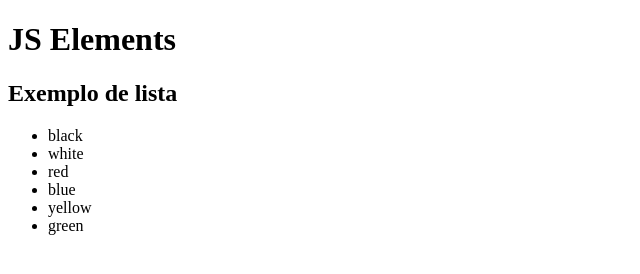
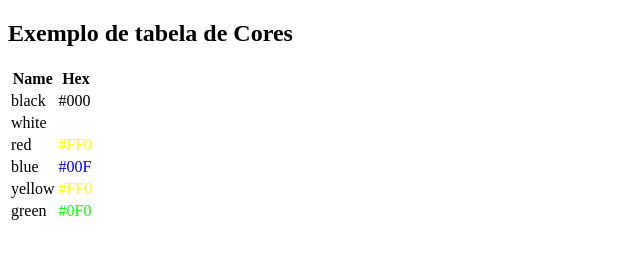
Before and after one commit to alfa-dev/JSelements, a plain HTML site: page index.html in a window 1280 px wide. Shown: the whole page, without its empty margins (0-640 px from the left). Drawn offline with Linux system fonts and the light colour scheme.

Commit message:
Adjusting parameters to improve the arguments

```diff
--- a/JSElements.js
+++ b/JSElements.js
@@ -1,38 +1,57 @@
 import {tags} from './tags.js';
 
-tags.map( function(e){
-  window[e] = function(props, content){
-    var element = document.createElement(e);
+tags.map(function(e) {
+  window[e] = function(...args) {
+    const ELEMENT = document.createElement(e)
 
-    if(!content) {
-      content = props;
-      props = null;
-    }
+    args.map(insertContentAtElement)
+      .filter( child => !!child )
+      .map((child) => {
+        ELEMENT.appendChild(child)
+      })
 
-    if(!content)
-      return element;
+    function insertContentAtElement(content) {
+      if(content === undefined) return
 
-    if(content.constructor === Array){
-      content.map(insertContentAtElement.bind(this, element));
-    } else {
-      insertContentAtElement(element, content);
-    }
+      if(isElement(content))
+        return content
+      else if(content.constructor === String)
+        return document.createTextNode(content)
+      else if(content.constructor === Array) {
+        let container = document.createDocumentFragment()
 
-    if(!!props) {
-      for (var prop in props) {
-        element.setAttribute(prop, props[prop]);
+        content.map(insertContentAtElement)
+          .map((element) => {
+            container.appendChild(element)
+          })
+
+        return container
+      }
+      else if(content.constructor === Object) {
+        for (var prop in content) {
+          ELEMENT.setAttribute(prop, content[prop]);
+        }
+
+        return;
       }
     }
 
-    function insertContentAtElement(element, content) {
-      if(content.constructor === String) {
-        element.innerText = content;
-      } else {
-        element.appendChild(content);
+    function isElement(obj) {
+      try {
+        //Using W3 DOM2 (works for FF, Opera and Chrome)
+        return obj instanceof HTMLElement;
+      }
+      catch(e){
+        //Browsers not supporting W3 DOM2 don't have HTMLElement and
+        //an exception is thrown and we end up here. Testing some
+        //properties that all elements have (works on IE7)
+        return (typeof obj==="object") &&
+          (obj.nodeType===1) && (typeof obj.style === "object") &&
+          (typeof obj.ownerDocument ==="object");
       }
     }
 
-    return element;
+    return ELEMENT;
   };
 });
 
--- a/index.html
+++ b/index.html
@@ -5,9 +5,8 @@
   <title>JS Elements</title>
 </head>
 <body>
-
 </body>
 </html>
 
-<script src="JSElements.js" type="module"></script>
-<script src="index.js" type="module"></script>
+<script src="./JSElements.js" type="module"></script>
+<script src="./index.js" type="module"></script>
--- a/index.js
+++ b/index.js
@@ -1,5 +1,4 @@
-const colors = {
-  "colors": [
+const colors = [
   {
     "color": "black",
     "category": "hue",
@@ -52,19 +51,30 @@ const colors = {
       "rgba": [0,255,0,1],
       "hex": "#0F0"
     }
-    },
+  }
 ]
+
+let tableLine = (color) => {
+  return tr(
+    td(color.color),
+    td({style: `color: ${color.code.hex}`}, color.code.hex)
+  )
 }
 
 render(
+ section(
     header(
-    h1('JS Elements')
+      h2('Exemplo de tabela de Cores')
     ),
-  main([
-    h2('Exemplo de lista'),
-    ul(colors['colors'].map(function(c){
-        return li( c, c.color);
-      })
+
+    table(
+      thead(
+        tr(
+          th('Name'), th('Hex')
         )
-  ])
-);
+      ),
+      colors.map(tableLine)
+    )
+
+  )
+)
```
Lines whose indentation alone changed are shown as unchanged.
